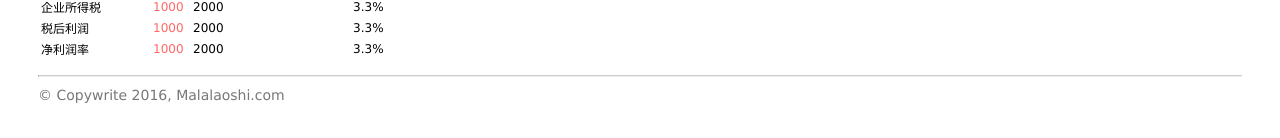
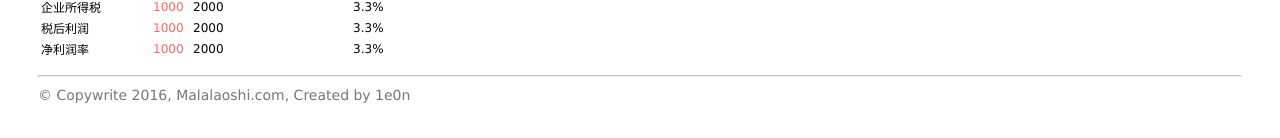
Before and after one commit to 1e0ng/model, a website: page index.html in a window 1280 px wide. Shown: the part 4987-5125 px from the top of the page. Drawn offline with nearby package versions, Linux system fonts and the light colour scheme; files that its build step writes are made by us from their sources.

Commit message:
Add author info.

```diff
--- a/index.html
+++ b/index.html
@@ -483,7 +483,7 @@
     </div>
     <div class="footer">
       <hr>
-      &copy; Copywrite 2016, Malalaoshi.com
+      &copy; Copywrite 2016, Malalaoshi.com, Created by <a href="leons.im">1e0n</a>
     </div>
     <script src="/static/main.min.js" charset="utf-8"></script>
   </body>
--- a/src/main.less
+++ b/src/main.less
@@ -28,10 +28,13 @@ h4{
 
 .footer{
   padding:0 30px 30px;
-  color:#777;
   hr{
     margin:0 0 10px;
     border-top:1px solid #ccc;
+  }
+  &,a{
+    color:#777;
+    text-decoration:none;
   }
 }
 .table>tbody>tr>td.nop{
```
